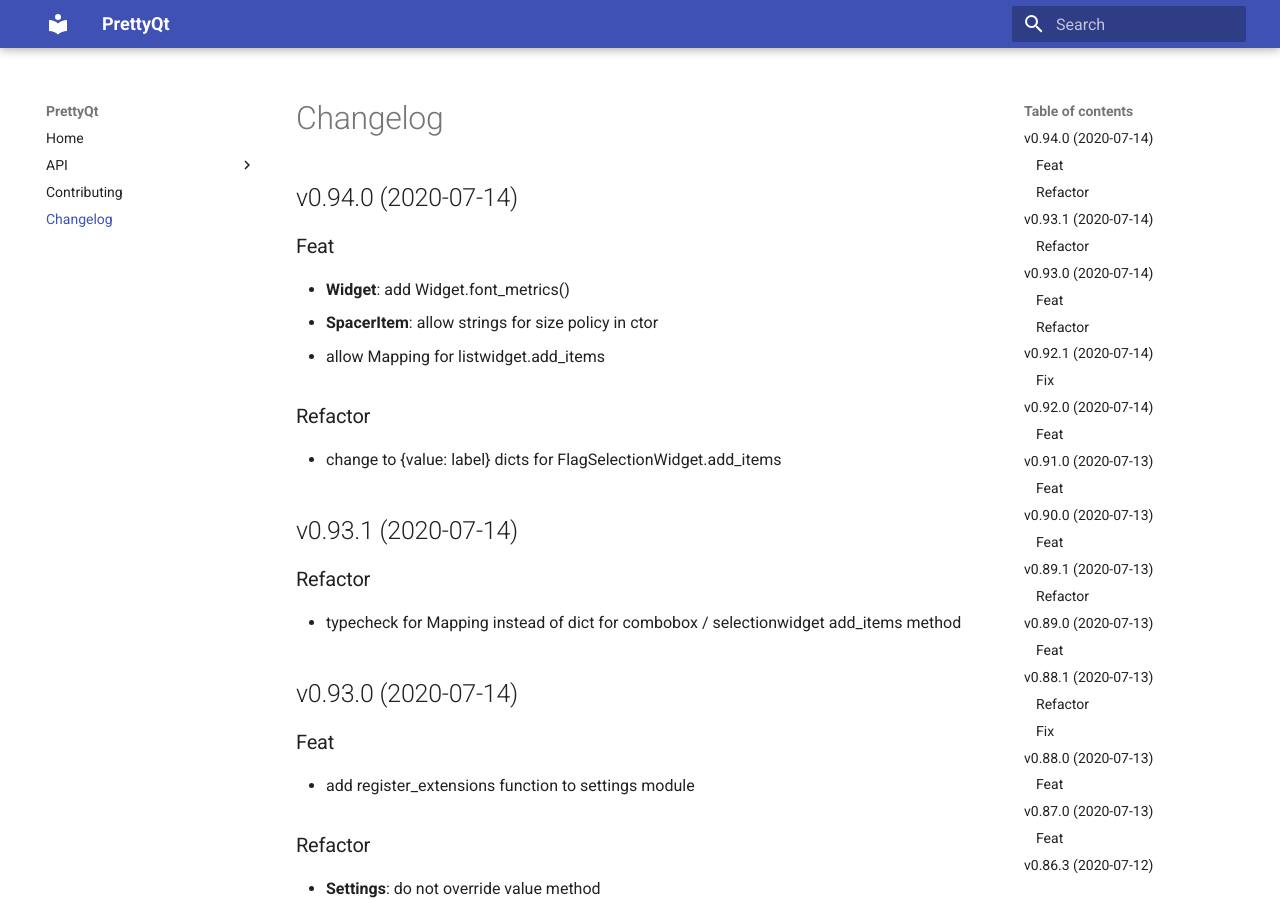
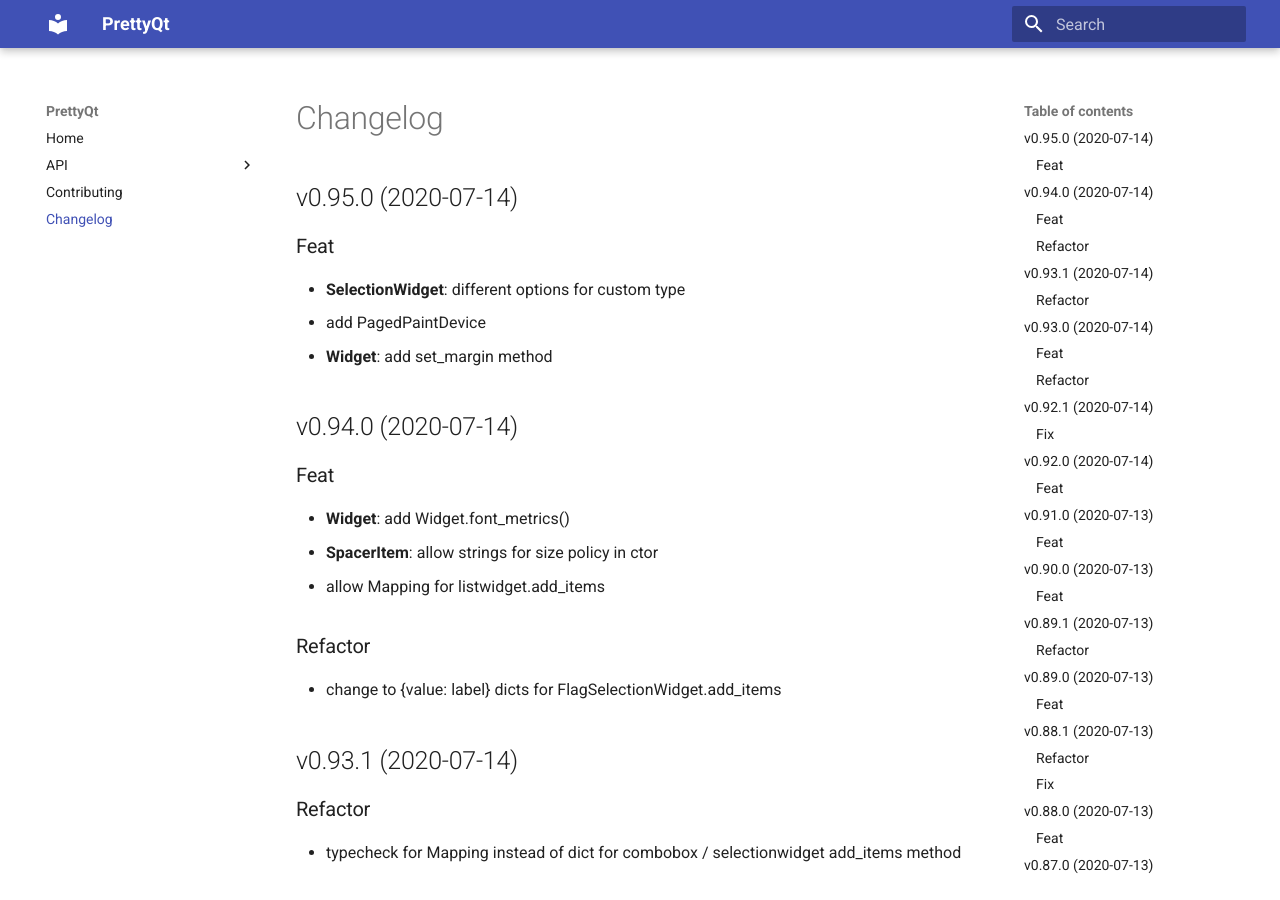
Before and after one commit to phil65/PrettyQt, an MkDocs documentation site: the page built from docs/changelog.md, in a window 1280 px wide and 900 px high. Built offline with MkDocs 1.6.1 and Material for MkDocs 9.7.7, drawn with Linux system fonts in a browser that asks for light colours.

Commit message:
bump: version 0.94.0 → 0.95.0

```diff
--- a/docs/changelog.md
+++ b/docs/changelog.md
@@ -1,3 +1,11 @@
+## v0.95.0 (2020-07-14)
+
+### Feat
+
+- **SelectionWidget**: different options for custom type
+- add PagedPaintDevice
+- **Widget**: add set_margin method
+
 ## v0.94.0 (2020-07-14)
 
 ### Feat
--- a/prettyqt/__init__.py
+++ b/prettyqt/__init__.py
@@ -4,7 +4,7 @@
 
 __author__ = """Philipp Temminghoff"""
 __email__ = "phil65@kodi.tv"
-__version__ = "0.94.0"
+__version__ = "0.95.0"
 
 
 __all__ = [
--- a/pyproject.toml
+++ b/pyproject.toml
@@ -1,6 +1,6 @@
 [tool.poetry]
 name = "PrettyQt"
-version = "0.94.0"
+version = "0.95.0"
 description = "A pythonic layer on top of qtpy"
 readme = 'docs/index.md'
 repository = "https://github.com/phil65/prettyqt"
@@ -123,7 +123,7 @@ exclude = '''
 '''
 [tool.commitizen]
 name = "cz_conventional_commits"
-version = "0.94.0"
+version = "0.95.0"
 tag_format = "v$version"
 version_files = [
     "prettyqt/__init__.py:__version__",
--- a/setup.py
+++ b/setup.py
@@ -40,6 +40,6 @@ setup(
     packages=find_packages(),
     test_suite="tests",
     url="https://github.com/phil65/prettyqt",
-    version="0.94.0",
+    version="0.95.0",
     zip_safe=False,
 )
```
Also changed, not shown: CHANGELOG.md (+8 -0 lines).
